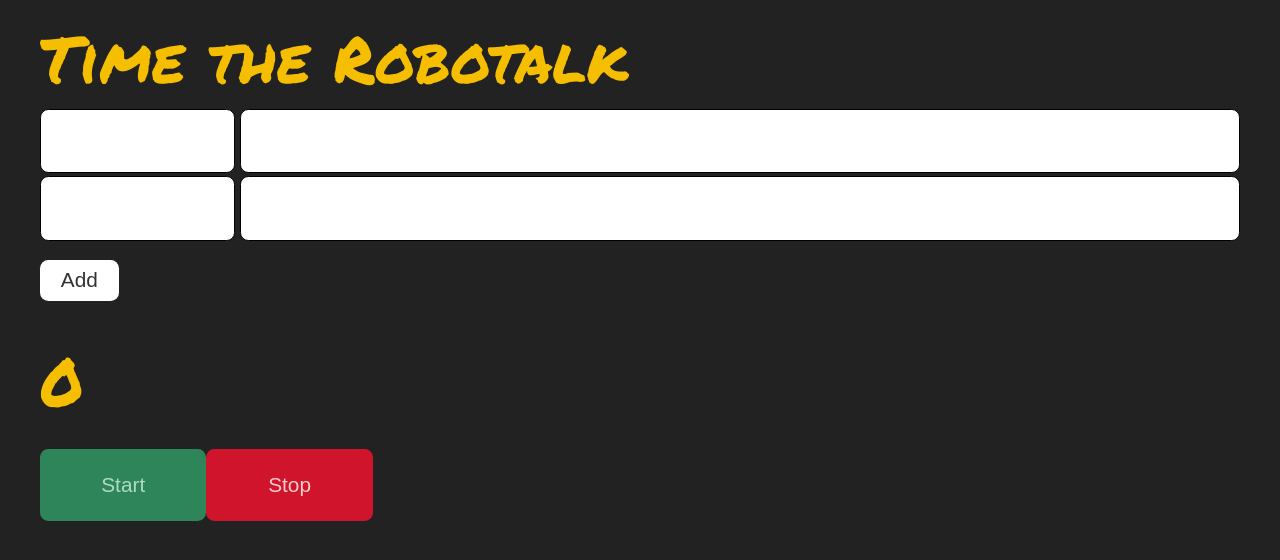
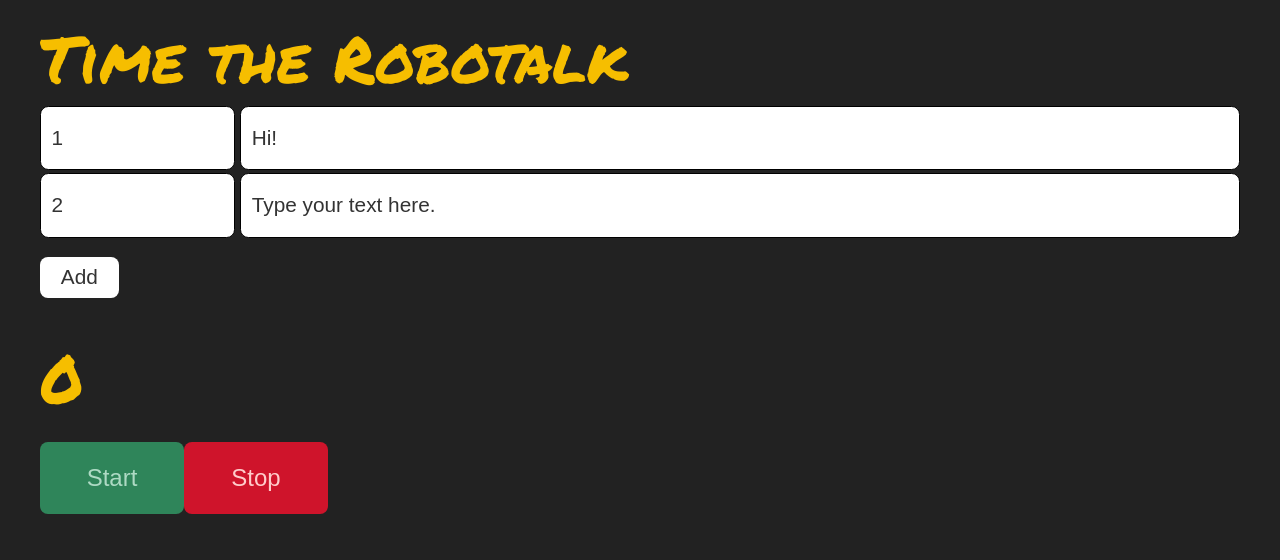
Before and after one commit to misztijanos/Robotalk, a React (Create React App) app: page / in a window 1280 px wide. Shown: the top 560 px of the page. Built offline with nearby package versions, Linux system fonts and the light colour scheme.

Commit message:
inputs synced with state

```diff
--- a/src/App.css
+++ b/src/App.css
@@ -12,9 +12,10 @@ body {
 }
 
 button {
+  font-size: 1.3em;
   line-height: 1em;
   padding: 0.5em 1em;
-  border-radius: 0.4em;
+  border-radius: 0.5rem;
   border: none;
   cursor: pointer;
   color: #333;
@@ -32,23 +33,24 @@ button {
 .headline,
 .timer {
   font-family: "Permanent Marker", cursive;
-  font-size: 4em;
+  font-size: 4rem;
   color: var(--dark-yellow);
-  margin-bottom: 0.3em;
+  margin-bottom: 1rem;
 }
 
 .phrase {
-  margin-bottom: 0.2em;
+  margin-bottom: 0.2rem;
   display: flex;
 }
 .num-input,
 .text-input {
+  font-size: 1.3em;
   height: 2em;
   padding: 0.5em;
   border: 1px solid black;
   border-radius: 0.4em;
   color: #333;
-  font-size: 1.3em;
+
   font-style: bold;
   background: white;
 }
@@ -69,8 +71,9 @@ button {
 
 button.start,
 button.stop {
-  line-height: 2.5em;
-  width: 8em;
+  font-size: 1.5rem;
+  line-height: 2em;
+  width: 6em;
 }
 button.start {
   color: var(--light-green);
--- a/src/App.js
+++ b/src/App.js
@@ -1,18 +1,36 @@
+import { useState } from "react";
 import "./App.css";
+import Phrase from "./Phrase";
 
 function App() {
+  const [phrases, setPhrases] = useState([
+    { time: 1, text: "Hi!" },
+    { time: 2, text: "Type your text here." },
+  ]);
+
+  function handleChange(index, e) {
+    const newPhrases = [...phrases];
+    //the number needs some validation
+    e.target.type === "number" &&
+      (newPhrases[index].time = Number(e.target.value));
+    newPhrases[index].time < 0 && (newPhrases[index].time = 0);
+
+    e.target.type === "text" && (newPhrases[index].text = e.target.value);
+
+    setPhrases(newPhrases);
+  }
   return (
     <div className="container">
       <h1 className="headline">Time the Robotalk</h1>
       <div className="phrases">
-        <div className="phrase">
-          <input className="num-input" type="number" />
-          <input className="text-input" type="text" />
-        </div>
-        <div className="phrase">
-          <input className="num-input" type="number" />
-          <input className="text-input" type="text" />
-        </div>
+        {phrases.map((phrase, index) => (
+          <Phrase
+            phrases={phrases}
+            index={index}
+            key={index}
+            handleChange={handleChange}
+          />
+        ))}
       </div>
       <button>Add</button>
       <h1 className="timer">0</h1>
--- /dev/null
+++ b/src/Phrase.js
@@ -0,0 +1,20 @@
+const Phrase = ({ phrases, index, handleChange }) => {
+  return (
+    <div className="phrase">
+      <input
+        className="num-input"
+        type="number"
+        onChange={(e) => handleChange(index, e)}
+        value={phrases[index].time}
+      />
+      <input
+        className="text-input"
+        type="text"
+        onChange={(e) => handleChange(index, e)}
+        value={phrases[index].text}
+      />
+    </div>
+  );
+};
+
+export default Phrase;
```
